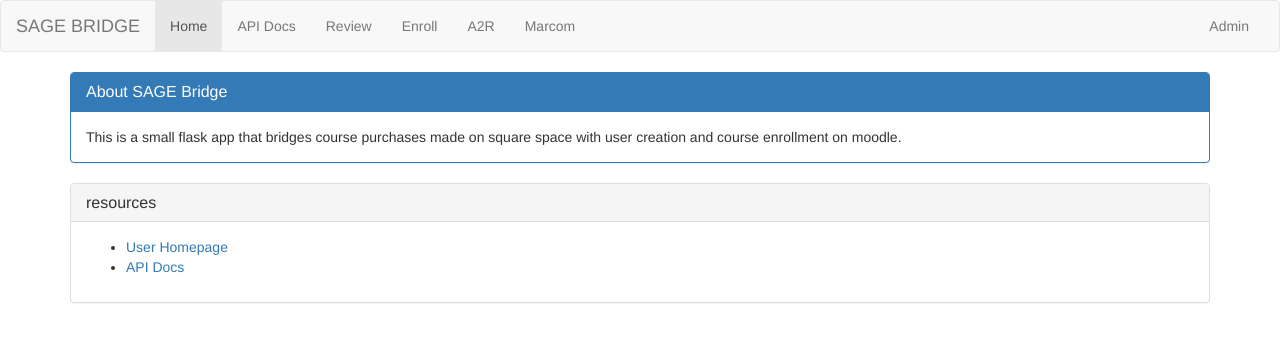
After one commit to IanMulvany/sage-bridge, a Flask app: template templates/homepage.html in a window 1280 px wide. The commit adds this page. Shown: the top 342 px of the page. Run offline with Flask 2, Linux system fonts and the light colour scheme; the template is opened without the code that fills it, so the values that code supplies are empty; some libraries are stand-ins or nearby versions.

Commit message:
Provide a better experience on the app homepage.

```diff
--- /dev/null
+++ b/templates/homepage.html
@@ -0,0 +1,30 @@
+{% extends "nav.html" %}
+{% block title %}Sage Bridge Homepage{% endblock %}
+{% block content %}
+
+<div class="container">
+<div class="panel panel-primary">
+  <div class="panel-heading">
+    <h3 class="panel-title">About SAGE Bridge</h3>
+  </div>
+  <div class="panel-body">
+    This is a small flask app that bridges course purchases made on square space
+    with user creation and course enrollment on moodle.
+  </div>
+</div>
+
+<div class="panel panel-default">
+  <div class="panel-heading">
+    <h3 class="panel-title">resources</h3>
+  </div>
+  <div class="panel-body">
+    <ul>
+      <li><a href="{{ url_for('homepage') }}">User Homepage</a></li>
+      <li><a href="{{ url_for('documentation') }}">API Docs</a></li>
+    </ul>
+  </div>
+</div>
+
+</div>
+
+{% endblock %}
--- a/templates/nav.html
+++ b/templates/nav.html
@@ -17,6 +17,7 @@
     <div class="collapse navbar-collapse" id="bs-example-navbar-collapse-1">
       <ul class="nav navbar-nav">
         <li class="active"><a href="#">Home<span class="sr-only">(current)</span></a></li>
+        <li><a href="{{ url_for('documentation') }}">API Docs</a></li>
         <li><a href="#">Review</a></li>
         <li><a href="#">Enroll</a></li>
         <li><a href="#">A2R</a></li>
```
